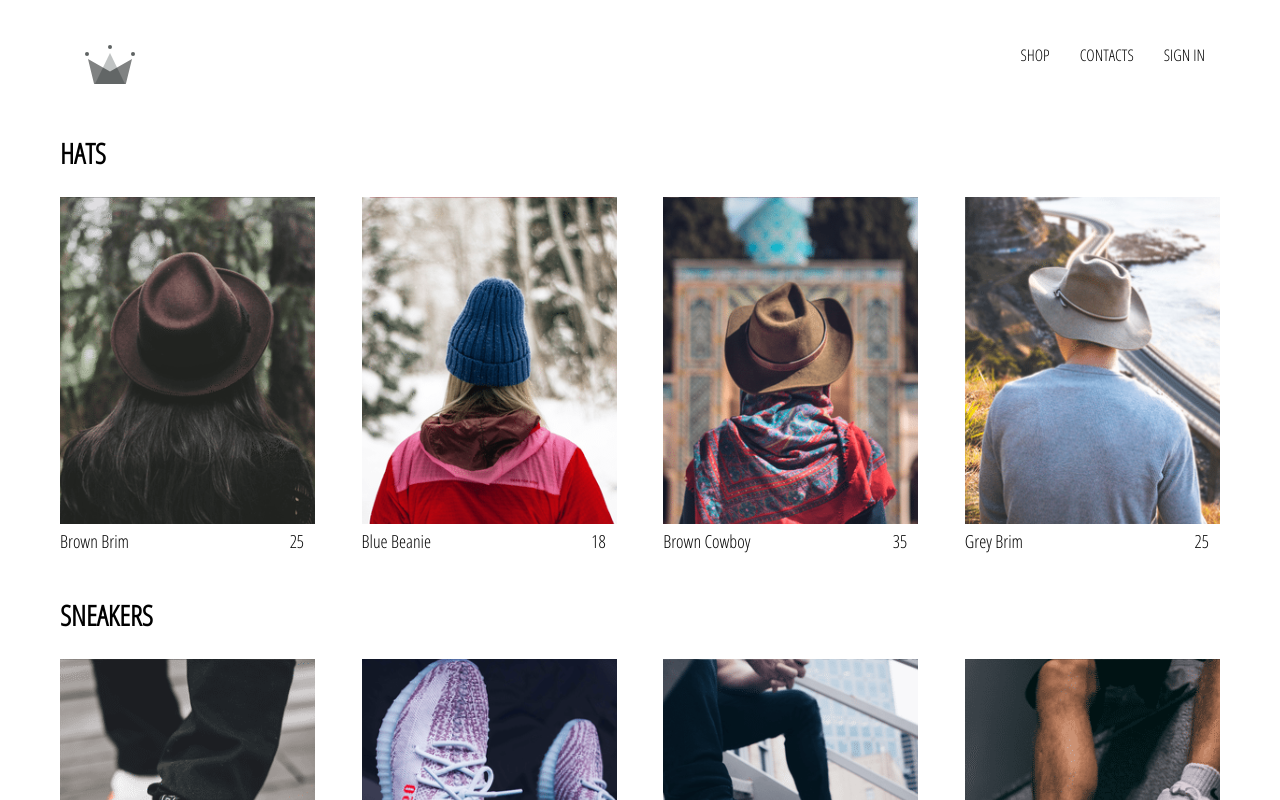
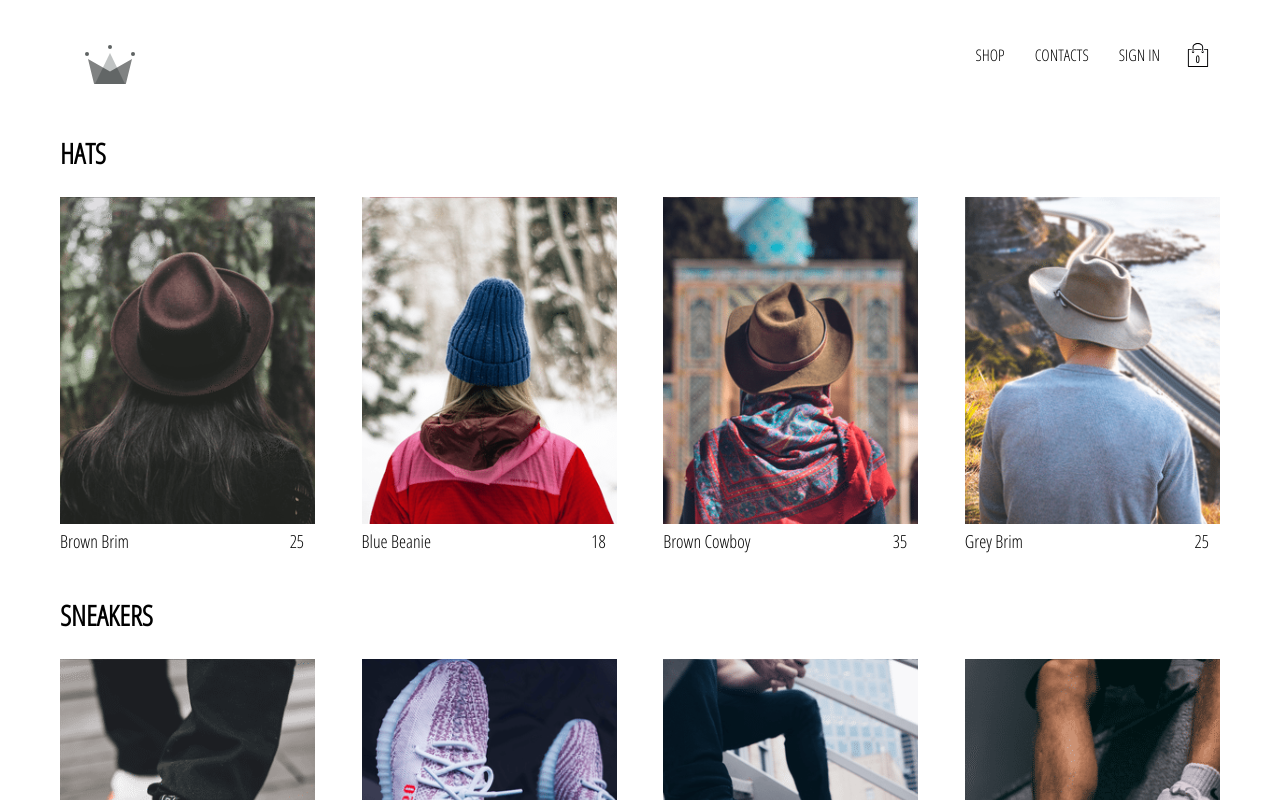
Before and after one commit to KillerCoderPT/clothing-shop, a React (Create React App) app: page /shop in a window 1280 px wide. Shown: the top 800 px of the page. Built offline with nearby package versions, Linux system fonts and the light colour scheme; no server answers.

Commit message:
Added cartIcon and cart-dropdown components to our application, also implemented cart reducer

```diff
--- /dev/null
+++ b/src/components/cart-dropdown/cart-dropdown.component.jsx
@@ -0,0 +1,14 @@
+import React from "react";
+
+import CustomButton from "../custom-button/custom-button.component";
+
+import "./cart-dropdown.styles.scss";
+
+const CartDropdown = () => (
+  <div className="cart-dropdown">
+    <div className="cart-items" />
+    <CustomButton>GO TO CHECKOUT</CustomButton>
+  </div>
+);
+
+export default CartDropdown;
--- /dev/null
+++ b/src/components/cart-dropdown/cart-dropdown.styles.scss
@@ -0,0 +1,24 @@
+.cart-dropdown {
+  position: absolute;
+  width: 240px;
+  height: 340px;
+  display: flex;
+  flex-direction: column;
+  padding: 20px;
+  border: 1px solid black;
+  background-color: white;
+  top: 90px;
+  right: 40px;
+  z-index: 5;
+
+  .cart-items {
+    height: 240px;
+    display: flex;
+    flex-direction: column;
+    overflow: scroll;
+  }
+
+  button {
+    margin-top: auto;
+  }
+}
--- /dev/null
+++ b/src/components/cart-icon/cart-icon.component.jsx
@@ -0,0 +1,21 @@
+import React from "react";
+import { connect } from "react-redux";
+
+import { toggleCartHidden } from "../../redux/cart/cart.actions";
+
+import { ReactComponent as ShoppingIcon } from "../../assets/shopping-bag.svg";
+
+import "./cart-icon.styles.scss";
+
+const CartIcon = ({ toggleCartHidden }) => (
+  <div className="cart-icon" onClick={toggleCartHidden}>
+    <ShoppingIcon className="shopping-icon" />
+    <span className="item-count">0</span>
+  </div>
+);
+
+const mapDispatchToProps = (dispatch) => ({
+  toggleCartHidden: () => dispatch(toggleCartHidden()),
+});
+
+export default connect(null, mapDispatchToProps)(CartIcon);
--- /dev/null
+++ b/src/components/cart-icon/cart-icon.styles.scss
@@ -0,0 +1,21 @@
+.cart-icon {
+  width: 45px;
+  height: 45px;
+  position: relative;
+  display: flex;
+  align-items: center;
+  justify-content: center;
+  cursor: pointer;
+
+  .shopping-icon {
+    width: 24px;
+    height: 24px;
+  }
+
+  .item-count {
+    position: absolute;
+    font-size: 10px;
+    font-weight: bold;
+    bottom: 12px;
+  }
+}
--- a/src/components/header/header.component.jsx
+++ b/src/components/header/header.component.jsx
@@ -6,7 +6,10 @@
 
 import { auth } from "../../firebase/firebase.utils";
 
-const Header = ({ currentUser }) => (
+import CartIcon from "../cart-icon/cart-icon.component";
+import CartDropdown from "../cart-dropdown/cart-dropdown.component";
+
+const Header = ({ currentUser, hidden }) => (
   <div className="header">
     <Link className="logo-container" to="/">
       <Logo className="logo" />
@@ -27,12 +30,15 @@
           SIGN IN
         </Link>
       )}
+      <CartIcon />
     </div>
+    {hidden ? null : <CartDropdown />}
   </div>
 );
 
-const mapStateToProps = (state) => ({
-  currentUser: state.user.currentUser,
+const mapStateToProps = ({ user: { currentUser }, cart: { hidden } }) => ({
+  currentUser,
+  hidden,
 });
 
 export default connect(mapStateToProps)(Header);
--- /dev/null
+++ b/src/redux/cart/cart.actions.js
@@ -0,0 +1,5 @@
+import CartActionTypes from "./cart.types";
+
+export const toggleCartHidden = () => ({
+  type: CartActionTypes.TOGGLE_CART_HIDDEN,
+});
--- /dev/null
+++ b/src/redux/cart/cart.reducer.js
@@ -0,0 +1,20 @@
+import CartActionTypes from "./cart.types";
+
+const INITIAL_STATE = {
+  hidden: true,
+};
+
+const CartReducer = (state = INITIAL_STATE, action) => {
+  switch (action.type) {
+    case CartActionTypes.TOGGLE_CART_HIDDEN:
+      return {
+        ...state,
+        hidden: !state.hidden,
+      };
+
+    default:
+      return state;
+  }
+};
+
+export default CartReducer;
--- /dev/null
+++ b/src/redux/cart/cart.types.js
@@ -0,0 +1,5 @@
+const CartActionTypes = {
+  TOGGLE_CART_HIDDEN: "TOGGLE_CART_HIDDEN",
+};
+
+export default CartActionTypes;
--- a/src/redux/root-reducer.js
+++ b/src/redux/root-reducer.js
@@ -1,6 +1,8 @@
 import { combineReducers } from "redux";
 import userReducer from "./user/user.reducer";
+import cartReducer from "./cart/cart.reducer";
 
 export default combineReducers({
   user: userReducer,
+  cart: cartReducer,
 });
```
Also changed, not shown: src/assets/shopping-bag.svg (added), 1 other file (tests, documents, lock files or other folders).
